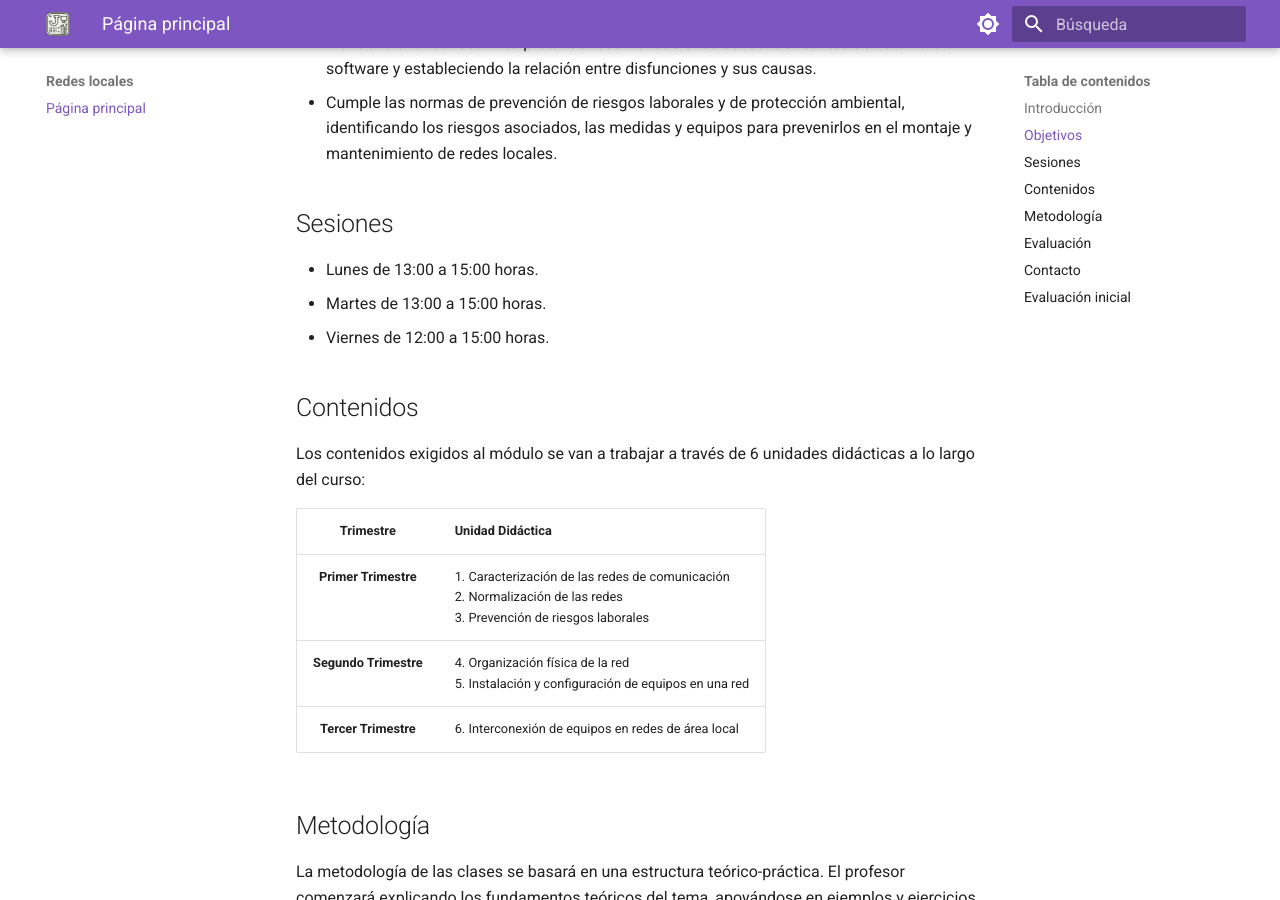
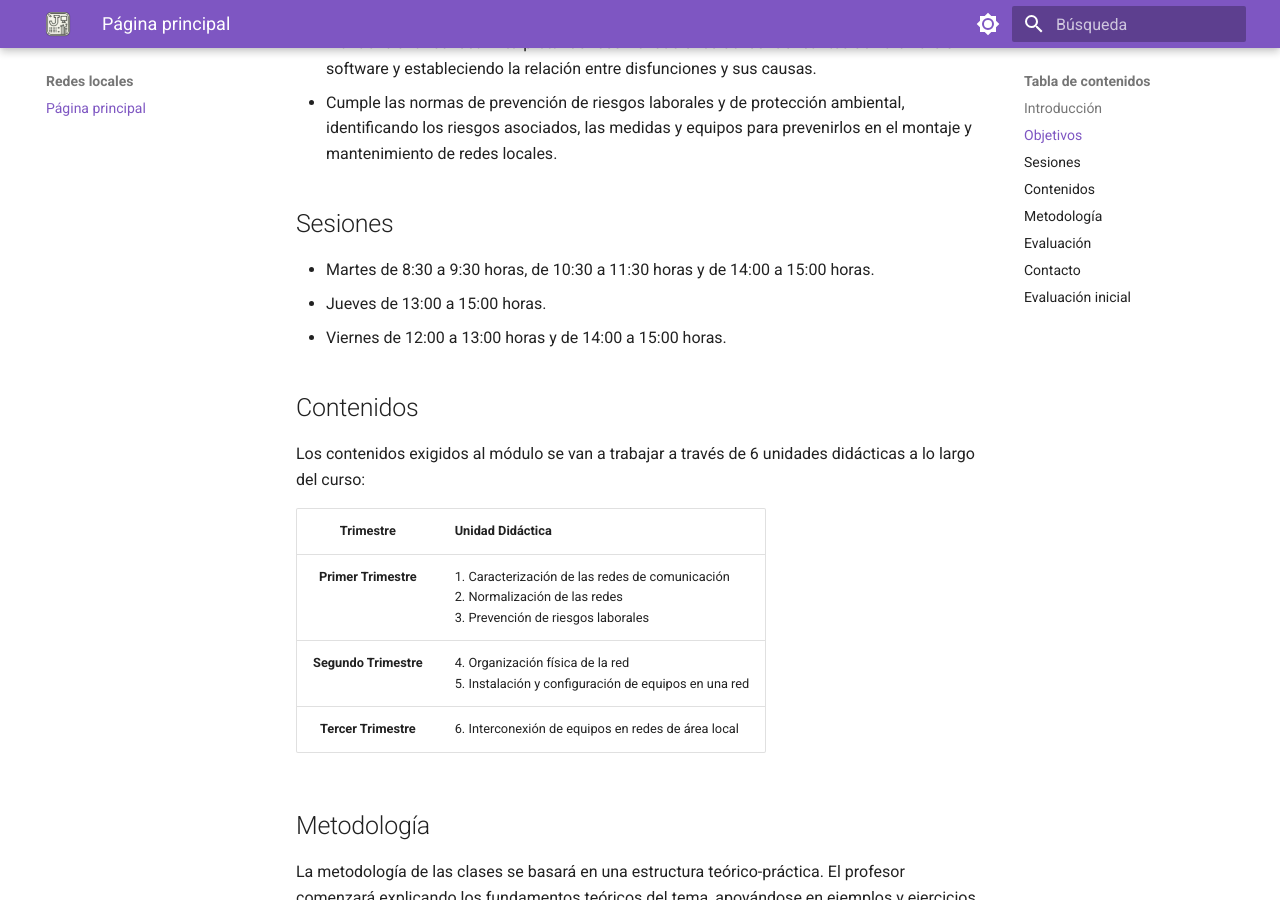
Before and after one commit to Joperpu/rl2627, an MkDocs documentation site: the page built from docs/index.md, in a window 1280 px wide and 900 px high, scrolled down 1192 px. Built offline with MkDocs 1.6.1 and Material for MkDocs 9.7.7, drawn with Linux system fonts in a browser that asks for light colours.

Commit message:
Horario corregido

```diff
--- a/docs/index.md
+++ b/docs/index.md
@@ -35,9 +35,9 @@ El módulo busca que el alumnado alance los siguientes objetivos expresados como
 
 ## Sesiones
 
-- Lunes de 13:00 a 15:00 horas.
-- Martes de 13:00 a 15:00 horas.
-- Viernes de 12:00 a 15:00 horas.
+- Martes de 8:30 a 9:30 horas, de 10:30 a 11:30 horas y de 14:00 a 15:00 horas.
+- Jueves de 13:00 a 15:00 horas.
+- Viernes de 12:00 a 13:00 horas y de 14:00 a 15:00 horas.
 
 ## Contenidos
 
```
